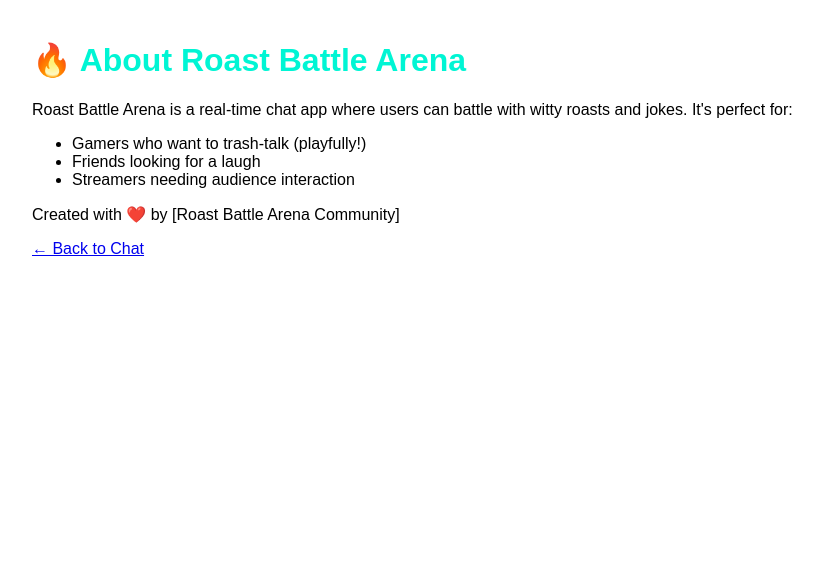
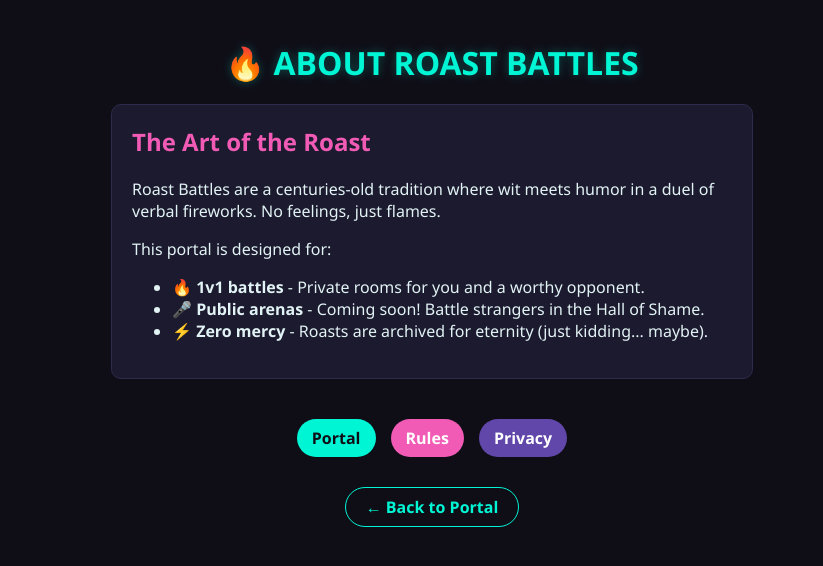
Before and after one commit to AIMAGICTOOL/roast-battle-arena-1-, a website: page public/about.html in a window 1280 px wide. Shown: the whole page, without its empty margins (208-1031 px from the left). Drawn offline with Linux system fonts and the light colour scheme.

Commit message:
Update about.html

```diff
--- a/public/about.html
+++ b/public/about.html
@@ -1,21 +1,93 @@
 <!DOCTYPE html>
-<html>
+<html lang="en">
 <head>
-  <title>About Roast Battle Arena</title>
+  <meta charset="UTF-8" />
+  <meta name="viewport" content="width=device-width, initial-scale=1" />
+  <title>About Roast Battles</title>
   <style>
-    body { font-family: Arial; max-width: 800px; margin: 0 auto; padding: 20px; }
-    h1 { color: #00f5d4; }
+    :root {
+      --bg-dark: #0f0e17;
+      --bg-light: #1b1a2e;
+      --accent-primary: #00f5d4;
+      --accent-secondary: #f15bb5;
+      --text-primary: #e2f3f5;
+      --text-secondary: #b8b8ff;
+    }
+    body {
+      font-family: 'Segoe UI', Arial, sans-serif;
+      background: var(--bg-dark);
+      color: var(--text-primary);
+      display: flex;
+      flex-direction: column;
+      align-items: center;
+      padding: 20px;
+      min-height: 100vh;
+      margin: 0;
+    }
+    h1 {
+      color: var(--accent-primary);
+      text-shadow: 0 0 10px rgba(0, 245, 212, 0.3);
+      margin-bottom: 20px;
+    }
+    .content-box {
+      background: var(--bg-light);
+      border-radius: 10px;
+      padding: 20px;
+      max-width: 600px;
+      width: 100%;
+      margin-bottom: 20px;
+      border: 1px solid #2d2b4e;
+    }
+    .nav-links {
+      display: flex;
+      justify-content: center;
+      gap: 15px;
+      margin: 20px 0;
+      width: 100%;
+    }
+    .nav-link {
+      padding: 8px 15px;
+      border-radius: 20px;
+      text-decoration: none;
+      font-weight: bold;
+      transition: all 0.3s;
+    }
+    .nav-link:hover {
+      transform: scale(1.06);
+    }
+    .back-btn {
+      background: #0f0e17;
+      color: #00f5d4;
+      padding: 8px 20px;
+      border-radius: 20px;
+      text-decoration: none;
+      font-weight: bold;
+      border: 1px solid #00f5d4;
+      margin-top: 10px;
+      display: inline-block;
+    }
   </style>
 </head>
 <body>
-  <h1>🔥 About Roast Battle Arena</h1>
-  <p>Roast Battle Arena is a real-time chat app where users can battle with witty roasts and jokes. It's perfect for:</p>
-  <ul>
-    <li>Gamers who want to trash-talk (playfully!)</li>
-    <li>Friends looking for a laugh</li>
-    <li>Streamers needing audience interaction</li>
-  </ul>
-  <p>Created with ❤️ by [Roast Battle Arena Community]</p>
-  <a href="index.html">← Back to Chat</a>
+  <h1>🔥 ABOUT ROAST BATTLES</h1>
+
+  <div class="content-box">
+    <h2 style="color: var(--accent-secondary); margin-top: 0;">The Art of the Roast</h2>
+    <p>Roast Battles are a centuries-old tradition where wit meets humor in a duel of verbal fireworks. No feelings, just flames.</p>
+    <p>This portal is designed for:</p>
+    <ul>
+      <li>🔥 <strong>1v1 battles</strong> - Private rooms for you and a worthy opponent.</li>
+      <li>🎤 <strong>Public arenas</strong> - Coming soon! Battle strangers in the Hall of Shame.</li>
+      <li>⚡ <strong>Zero mercy</strong> - Roasts are archived for eternity (just kidding... maybe).</li>
+    </ul>
+  </div>
+
+  <div class="nav-links">
+    <a href="index.html" class="nav-link" style="background: var(--accent-primary); color: var(--bg-dark);">Portal</a>
+    <a href="rules.html" class="nav-link" style="background: var(--accent-secondary); color: white;">Rules</a>
+    <a href="privacy.html" class="nav-link" style="background: #6247aa; color: white;">Privacy</a>
+  </div>
+
+  <a href="index.html" class="back-btn">← Back to Portal</a>
 </body>
 </html>
```
